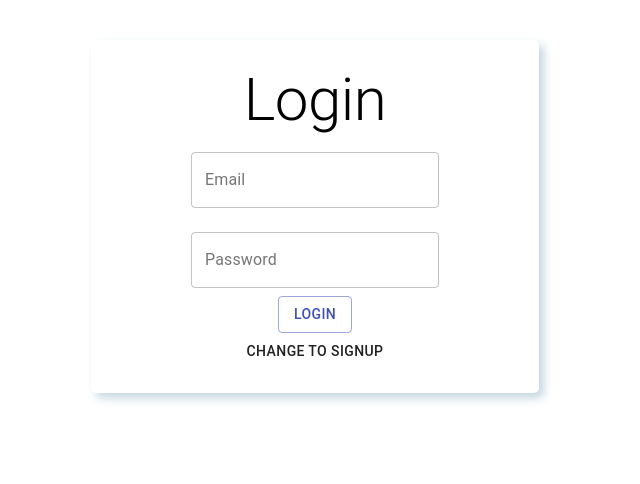
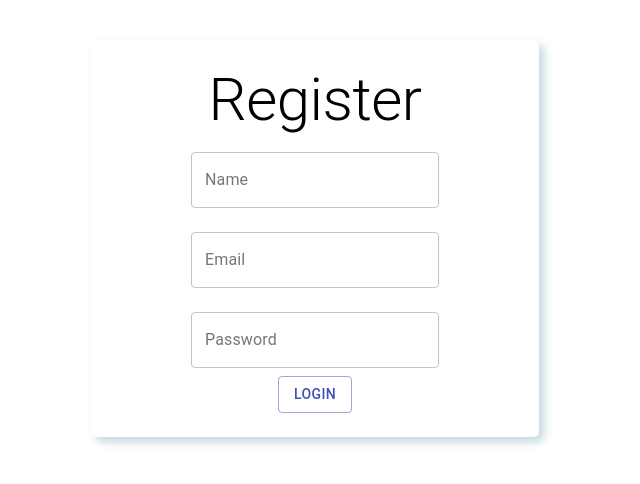
Before and after one commit to onemliceyda/Akbank-React-Bootcamp-Bitirme-Projesi, a React (Create React App) app in the folder kanban-board/: page / in a window 1280 px wide. Shown: the top 484 px of the page, without its empty margins (325-965 px from the left). Built offline with nearby package versions, Linux system fonts and the light colour scheme.

Commit message:
Authcontext and register form updated

```diff
--- a/kanban-board/src/components/RegisterForm/RegisterForm.js
+++ b/kanban-board/src/components/RegisterForm/RegisterForm.js
@@ -1,6 +1,10 @@
 import * as React from "react"
 import { Typography, Box, TextField, Button } from "@material-ui/core"
-export const RegisterForm = () => {
+import { AuthContext } from "../../contexts/AuthContext"
+import { useContext } from "react"
+function RegisterForm() {
+  const { values, handleChange, handleSubmit } = useContext(AuthContext)
+    console.log(values);
   return (
     <div>
       <form>
@@ -31,6 +35,9 @@ export const RegisterForm = () => {
             variant="outlined"
             type={"text"}
             margin="normal"
+            name="username"
+            value={values.username}
+            onChange={handleChange}
           />
           <TextField
             id="outlined-basic"
@@ -39,6 +46,9 @@ export const RegisterForm = () => {
             variant="outlined"
             type={"email"}
             margin="normal"
+            name="email"
+            value={values.email}
+            onChange={handleChange}
           />
           <TextField
             id="outlined-basic"
@@ -47,11 +57,15 @@ export const RegisterForm = () => {
             variant="outlined"
             type={"password"}
             margin="normal"
+            name="password"
+            value={values.password}
+            onChange={handleChange}
           />
           <Button
             sx={{ marginTop: 3, borderRadius: 3 }}
             variant="outlined"
             color="primary"
+            onSubmit={handleSubmit(values)}
           >
             Login
           </Button>
--- a/kanban-board/src/contexts/AuthContext.js
+++ b/kanban-board/src/contexts/AuthContext.js
@@ -19,13 +19,11 @@ const AuthContextProvider = (props) => {
     setValues(formValues)
   }
 
-  const handleCheck = (e) => {
-    setChecked(e.target.checked)
-  }
+
 
   return (
     <AuthContext.Provider
-      value={{ values, checked, handleChange, handleSubmit, handleCheck }}
+      value={{ values, checked, handleChange, handleSubmit }}
     >
       {props.children}
     </AuthContext.Provider>
--- a/kanban-board/src/index.js
+++ b/kanban-board/src/index.js
@@ -3,11 +3,13 @@ import React from 'react';
 import ReactDOM from 'react-dom';
 import App from './App';
 import LoginForm from "./components/LoginForm/LoginForm"
+import RegisterForm from "./components/RegisterForm/RegisterForm"
+
 import AuthContextProvider from "./contexts/AuthContext"
 ReactDOM.render(
   <React.StrictMode>
     <AuthContextProvider>
-   <LoginForm/>
+   <RegisterForm/>
    </AuthContextProvider>
   </React.StrictMode>,
   document.getElementById('root')
```
